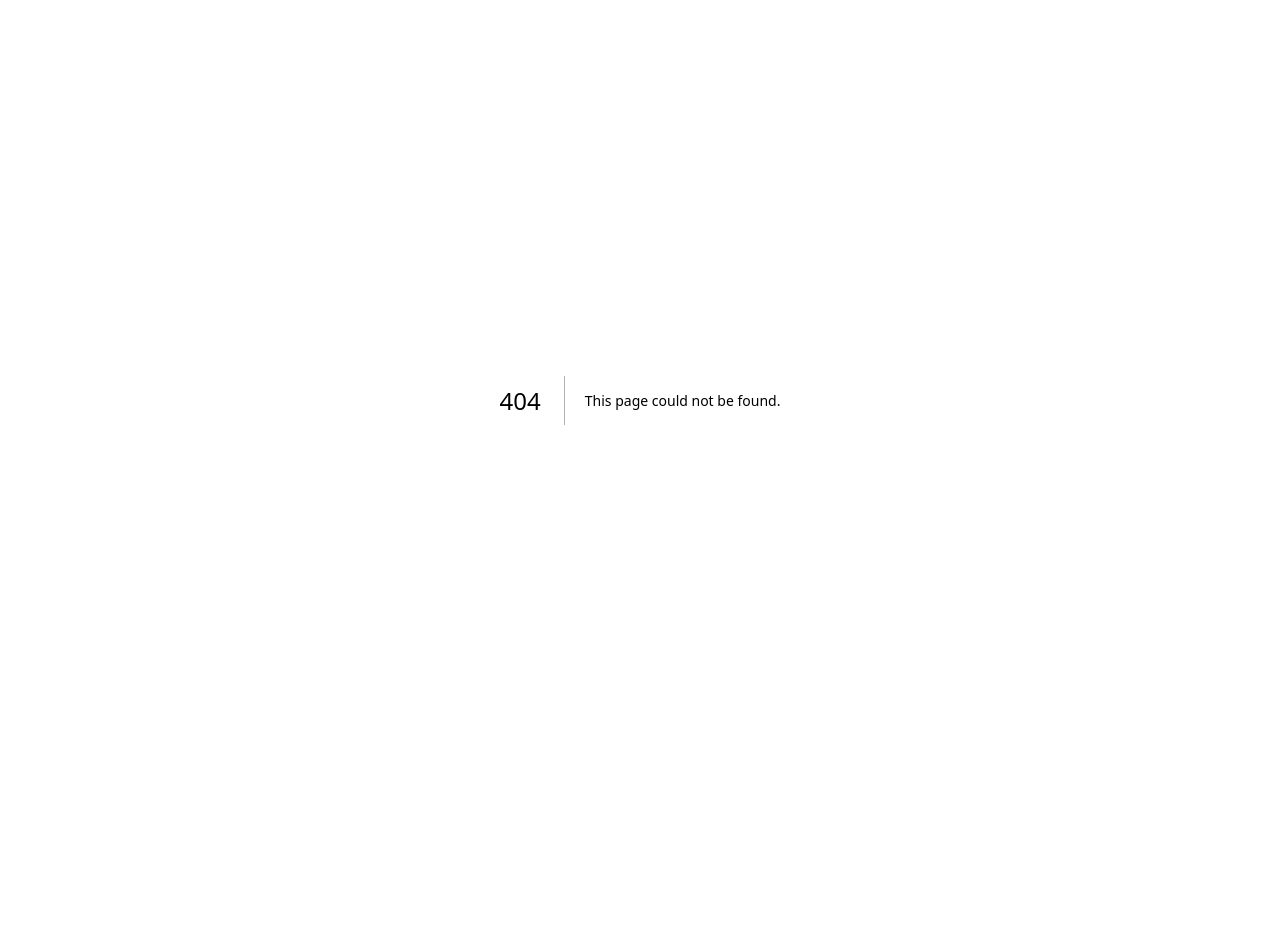
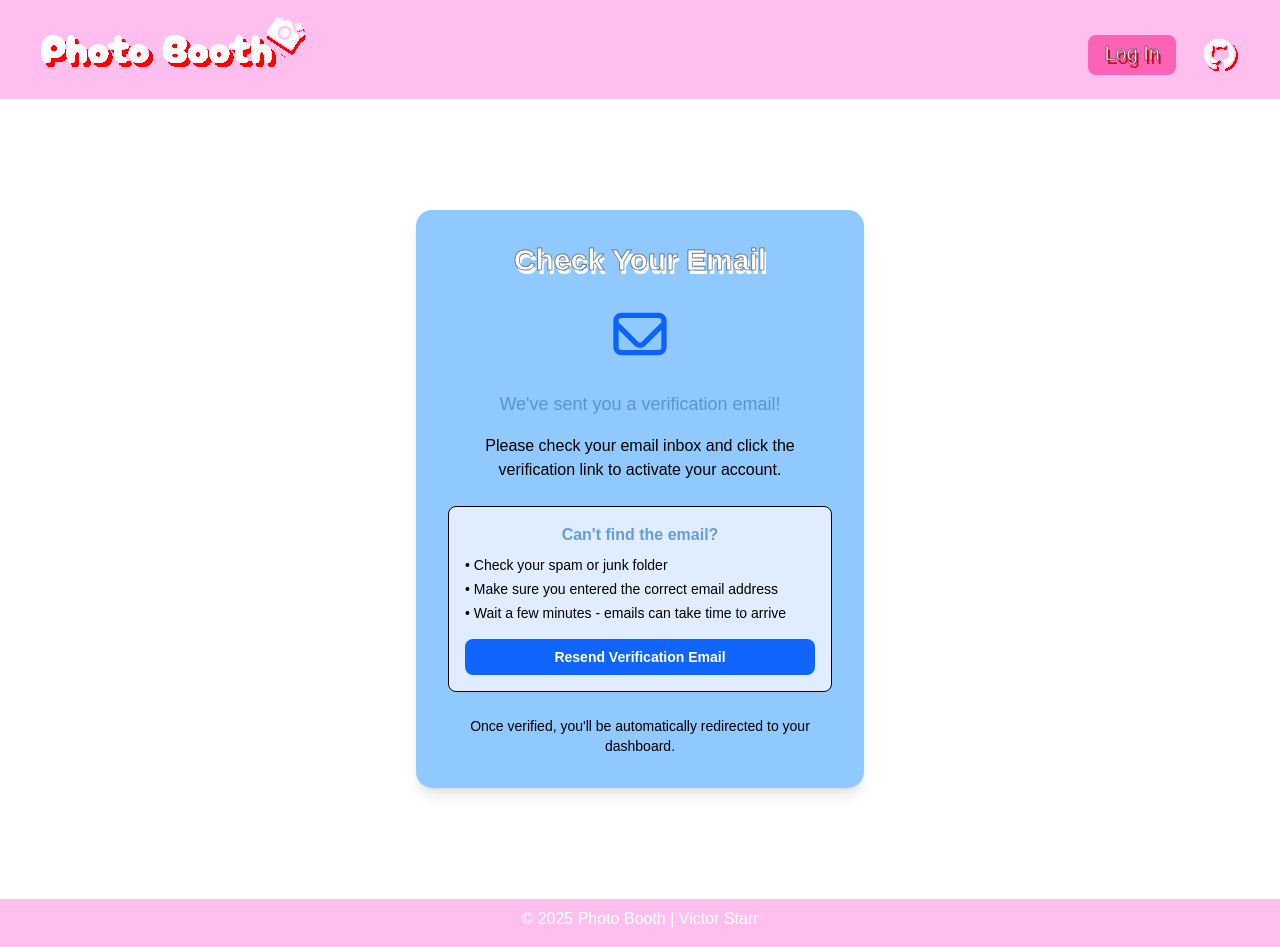
Before and after one commit to Victor-starr/photo-booth, a Next.js app: page /verify-email in a window 1280 px wide. Before the commit this address had no page. Before the commit the page ends 800 px from the top, so only its background shows below. Built offline with nearby package versions, Linux system fonts and the light colour scheme; no server answers; a web font is replaced by a local one.

Commit message:
feat: Add email verification flow; create VerifyEmail component and update signup logic

```diff
--- a/src/app/register/action.ts
+++ b/src/app/register/action.ts
@@ -40,6 +40,7 @@ export async function signup(formData: FormData) {
     throw new Error(error.message);
   }
 
+  // Create profile for newly registered users
   if (data.user && !data.user.email_confirmed_at) {
     try {
       const { error: profileError } = await supabase.from("profiles").insert([
@@ -59,5 +60,11 @@ export async function signup(formData: FormData) {
   }
 
   revalidatePath("/", "layout");
-  redirect("/");
+
+  // Redirect based on email verification status
+  if (!data.user?.email_confirmed_at) {
+    redirect("/verify-email");
+  } else {
+    redirect("/");
+  }
 }
--- /dev/null
+++ b/src/app/verify-email/page.tsx
@@ -0,0 +1,140 @@
+"use client";
+
+import { useAuth } from "@/hook/useAuth";
+import { useRouter } from "next/navigation";
+import { useEffect, useState } from "react";
+import { createClient } from "@/utils/supabase/client";
+import Footer from "@/components/_Footer";
+import Nav from "@/components/_Nav";
+
+export default function VerifyEmail() {
+  const { user, loading, isEmailVerified } = useAuth();
+  const router = useRouter();
+  const [isResending, setIsResending] = useState(false);
+  const [resendMessage, setResendMessage] = useState<string | null>(null);
+
+  useEffect(() => {
+    // Redirect to home if user is authenticated and email is confirmed
+    if (user && isEmailVerified && !loading) {
+      router.push("/");
+    }
+  }, [user, isEmailVerified, loading, router]);
+
+  const handleResendEmail = async () => {
+    if (!user?.email) return;
+
+    setIsResending(true);
+    setResendMessage(null);
+
+    try {
+      const supabase = createClient();
+      const { error } = await supabase.auth.resend({
+        type: "signup",
+        email: user.email,
+      });
+
+      if (error) {
+        setResendMessage("Failed to resend email. Please try again.");
+      } else {
+        setResendMessage("Verification email sent! Please check your inbox.");
+      }
+    } catch {
+      setResendMessage("Failed to resend email. Please try again.");
+    } finally {
+      setIsResending(false);
+    }
+  };
+
+  // Show loading state while checking auth
+  if (loading) {
+    return (
+      <>
+        <Nav />
+        <section className="flex flex-col justify-center items-center px-4 min-h-screen">
+          <div className="bg-blue-2 shadow-lg p-8 rounded-2xl w-full max-w-md text-center">
+            <div className="mx-auto mb-4 border-b-2 border-blue-8 rounded-full w-12 h-12 animate-spin"></div>
+            <p className="text-blue-9 text-lg">
+              Checking verification status...
+            </p>
+          </div>
+        </section>
+        <Footer />
+      </>
+    );
+  }
+
+  return (
+    <>
+      <Nav />
+      <section className="flex flex-col justify-center items-center px-4 min-h-screen">
+        <div className="bg-blue-2 shadow-lg p-8 rounded-2xl w-full max-w-md text-center">
+          <h1 className="mb-6 font-bold text-blue-9 text-cst text-3xl">
+            Check Your Email
+          </h1>
+
+          <div className="mb-6">
+            <svg
+              className="mx-auto mb-4 w-16 h-16 text-blue-8"
+              fill="none"
+              stroke="currentColor"
+              viewBox="0 0 24 24"
+            >
+              <path
+                strokeLinecap="round"
+                strokeLinejoin="round"
+                strokeWidth={2}
+                d="M3 8l7.89 7.89a2 2 0 002.22 0L21 8M5 19h14a2 2 0 002-2V7a2 2 0 00-2-2H5a2 2 0 00-2 2v10a2 2 0 002 2z"
+              />
+            </svg>
+          </div>
+
+          <p className="mb-4 text-blue-9 text-lg">
+            We&apos;ve sent you a verification email!
+          </p>
+
+          <p className="mb-6 text-blue-7 text-base">
+            Please check your email inbox and click the verification link to
+            activate your account.
+          </p>
+
+          <div className="bg-blue-1 mb-6 p-4 border border-blue-3 rounded-lg">
+            <h3 className="mb-2 font-semibold text-blue-9">
+              Can&apos;t find the email?
+            </h3>
+            <ul className="space-y-1 mb-4 text-blue-7 text-sm text-left">
+              <li>• Check your spam or junk folder</li>
+              <li>• Make sure you entered the correct email address</li>
+              <li>• Wait a few minutes - emails can take time to arrive</li>
+            </ul>
+
+            <button
+              onClick={handleResendEmail}
+              disabled={isResending || !user?.email}
+              className="bg-blue-8 hover:bg-blue-9 disabled:bg-blue-4 px-4 py-2 rounded-lg w-full font-semibold text-white text-sm transition disabled:cursor-not-allowed"
+            >
+              {isResending ? "Sending..." : "Resend Verification Email"}
+            </button>
+
+            {resendMessage && (
+              <p
+                className={`text-sm mt-2 ${
+                  resendMessage.includes("Failed")
+                    ? "text-red-600"
+                    : "text-green-600"
+                }`}
+              >
+                {resendMessage}
+              </p>
+            )}
+          </div>
+
+          <p className="text-blue-6 text-sm">
+            Once verified, you&apos;ll be automatically redirected to your
+            dashboard.
+          </p>
+        </div>
+      </section>
+      <Footer />
+    </>
+  );
+}
--- a/src/components/SingUpForm.tsx
+++ b/src/components/SingUpForm.tsx
@@ -116,13 +116,7 @@ const SingUpForm = () => {
         />
       </div>
       {formMsg && (
-        <div
-          className={`${
-            formMsg.status
-              ? "bg-green-100 border-green-400 text-green-700"
-              : "bg-red-100 border-red-400 text-red-700"
-          } shadow-sm my-2 px-4 py-2 border  rounded-lg w-full text-center`}
-        >
+        <div className="bg-red-100 shadow-sm my-2 px-4 py-2 border border-red-400 rounded-lg w-full text-red-700 text-center">
           {formMsg.message}
         </div>
       )}
--- a/src/hook/useAuth.ts
+++ b/src/hook/useAuth.ts
@@ -6,6 +6,7 @@ import { createClient } from "@/utils/supabase/client";
 
 export function useAuth() {
   const [user, setUser] = useState<User | null>(null);
+  const [isEmailVerified, setIsEmailVerified] = useState(false);
   const [loading, setLoading] = useState(true);
   const supabase = createClient();
 
@@ -32,6 +33,15 @@ export function useAuth() {
     return () => subscription.unsubscribe();
   }, [supabase.auth]);
 
+  useEffect(() => {
+    if (user) {
+      // Supabase user has email_confirmed_at (date string or null)
+      setIsEmailVerified(!!user.email_confirmed_at);
+    } else {
+      setIsEmailVerified(false);
+    }
+  }, [user]);
+
   const logout = async () => {
     setLoading(true);
     try {
@@ -45,6 +55,7 @@ export function useAuth() {
     user,
     loading,
     isAuthenticated: !!user,
+    isEmailVerified,
     logout,
   };
 }
```
